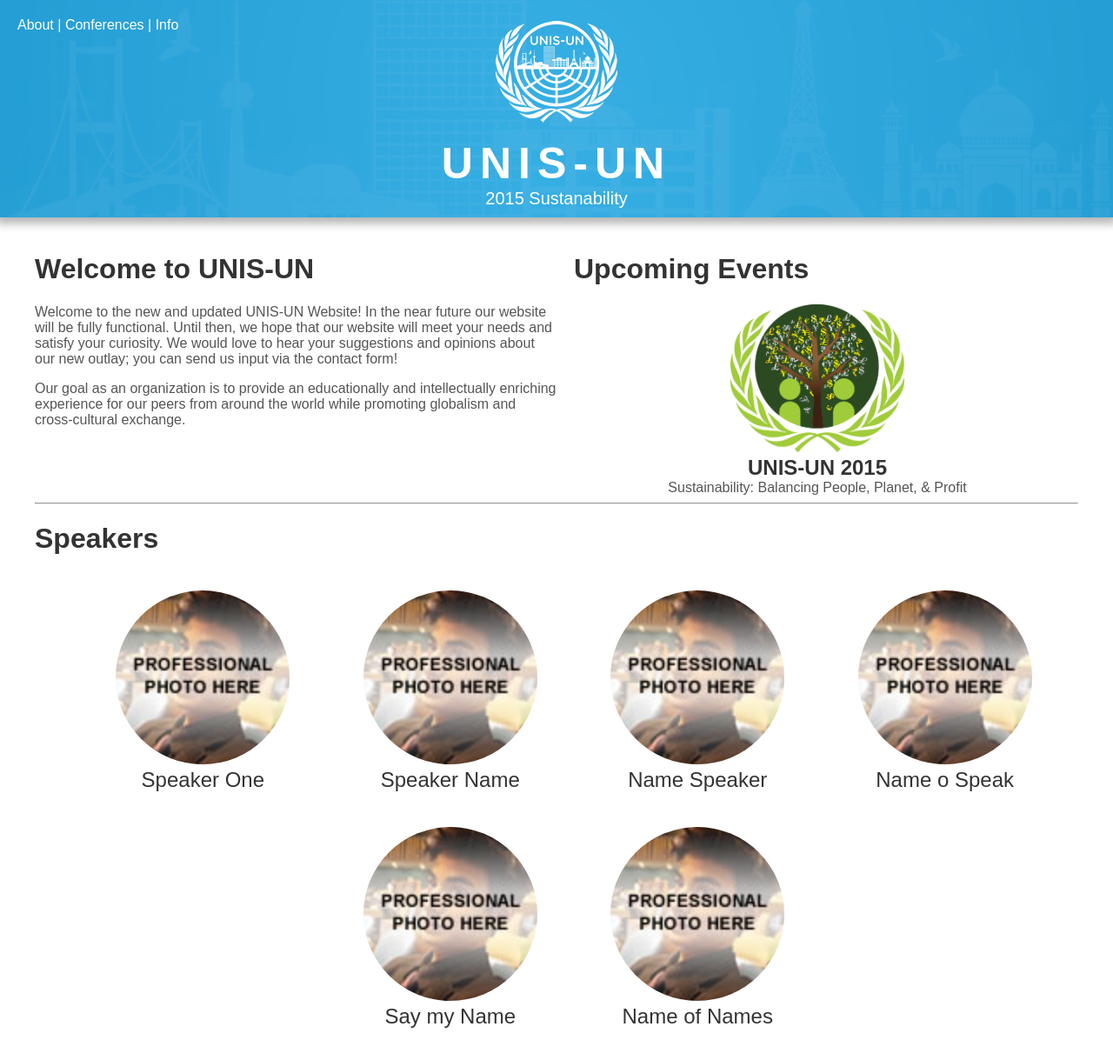
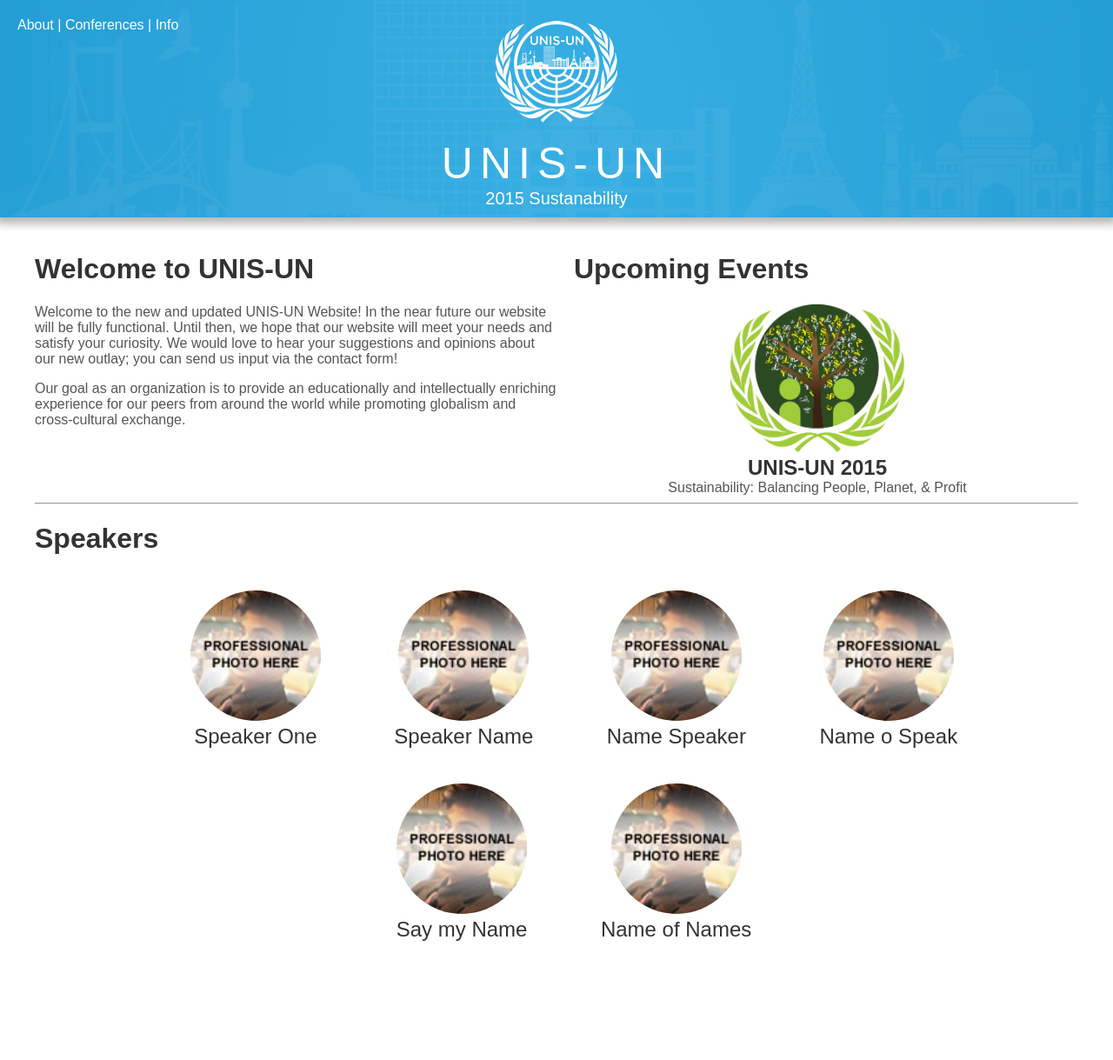
Before and after one commit to UNIS-UN/unis-un.github.io, a Jekyll site: the page built from index.html, in a window 1280 px wide. Shown: the whole page at 87% size. Built offline with Jekyll 4.4.1, drawn with Linux system fonts in a browser that asks for light colours; after the commit the page ends 1119 px from its top, so only the background shows below that.

Commit message:
lighter title

```diff
--- a/css/main.css
+++ b/css/main.css
@@ -49,7 +49,7 @@
 
 #main_title {
  font-size: 50px;
- font-weight: bold;
+ font-weight: 300;
  letter-spacing: 8px;
 }
 
@@ -58,7 +58,7 @@
 }
 
 .head {
-  width:200px;
+  width:150px;
   border-radius: 300px
 }
 .speaker {
```
